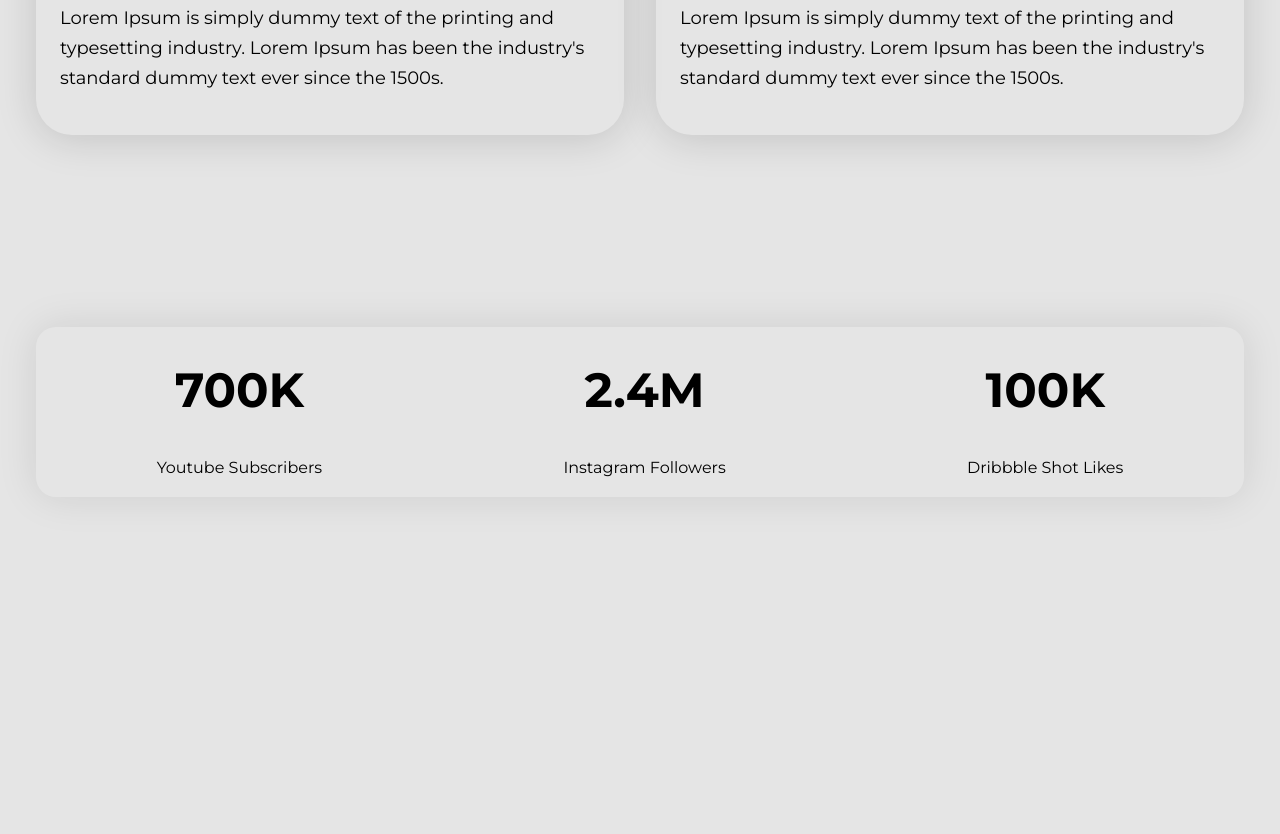
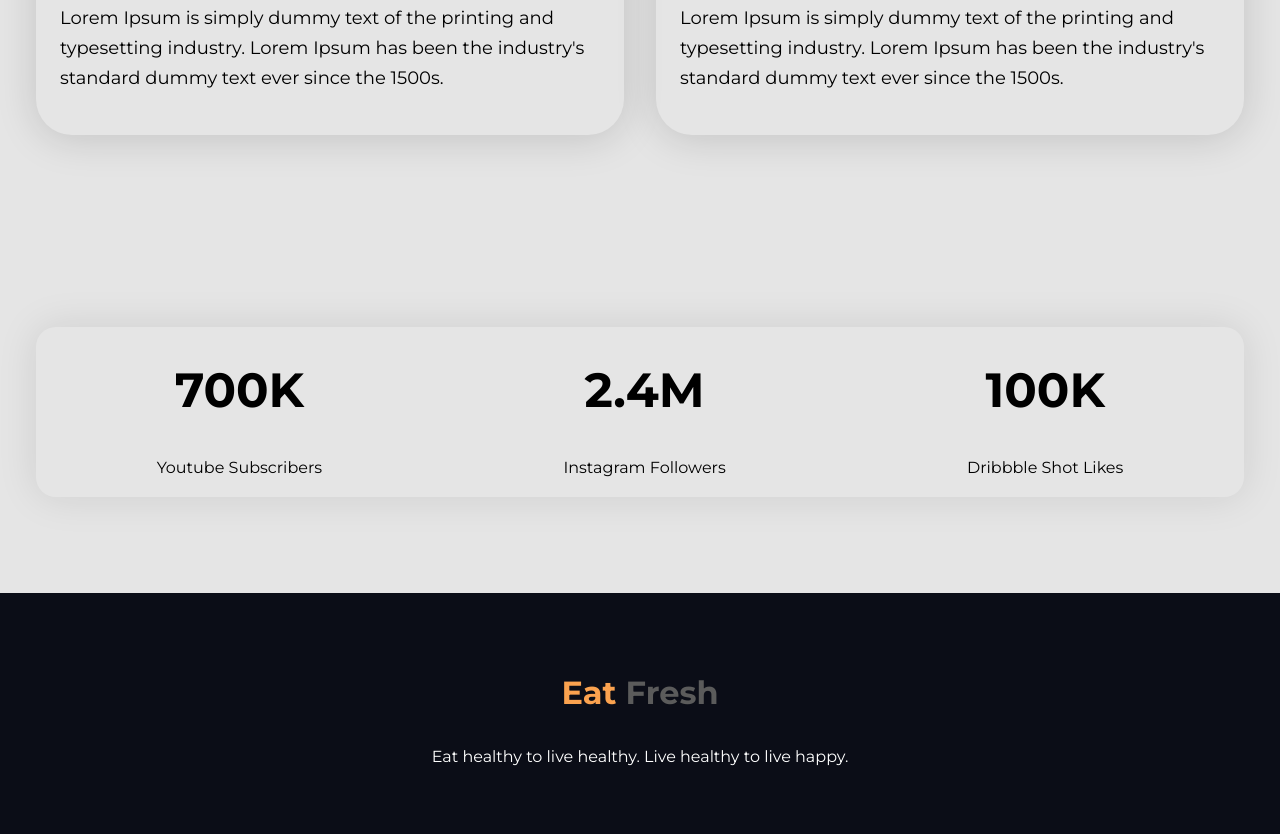
Before and after one commit to bilashism/practice-p-hero, a website built with Vite: page eat-healthy-4.5/index.html in a window 1280 px wide. Shown: the part 2512-3346 px from the top of the page. Before the commit the page ends 3105 px from the top, so only its background shows below. Built offline with nearby package versions, Linux system fonts and the light colour scheme.

Commit message:
added footer

```diff
--- a/eat-healthy-4.5/css/style.css
+++ b/eat-healthy-4.5/css/style.css
@@ -66,7 +66,12 @@
 .w-100 {
   width: 100%;
 }
-
+.bg-dark {
+  background-color: #0b0d17;
+}
+.text-gray {
+  color: #5b5b5b;
+}
 .p-2 {
   padding: 2rem;
 }
@@ -209,3 +214,15 @@
   /* color: #18191f; */
 }
 /*#endregion - end of - recipe section */
+
+/*#region - start of - footer */
+.footer .title {
+  font-size: 2rem;
+}
+.footer .info {
+  font-size: 1rem;
+  line-height: 26px;
+  font-feature-settings: "liga" off;
+  color: #fff;
+}
+/*#endregion - end of - footer */
--- a/eat-healthy-4.5/index.html
+++ b/eat-healthy-4.5/index.html
@@ -139,6 +139,23 @@
     </section>
     <!--#endregion - end of - counter -->
 
+
+    <!--#region - start of - footer -->
+    <footer class="footer bg-dark py-3">
+        <div class="container">
+            <div class="d-flex justify-content-center">
+                <div class="w-50">
+                    <article class="text-center">
+                        <h3 class="title"><span class="text-orange">Eat</span> <span class="text-gray">Fresh</span></h3>
+                        <p class="info">Eat healthy to live healthy. Live healthy to live happy.</p>
+                    </article>
+                </div>
+            </div>
+        </div>
+    </footer>
+    <!--#endregion - end of - footer -->
+
+
 </body>
 
 </html>
```
